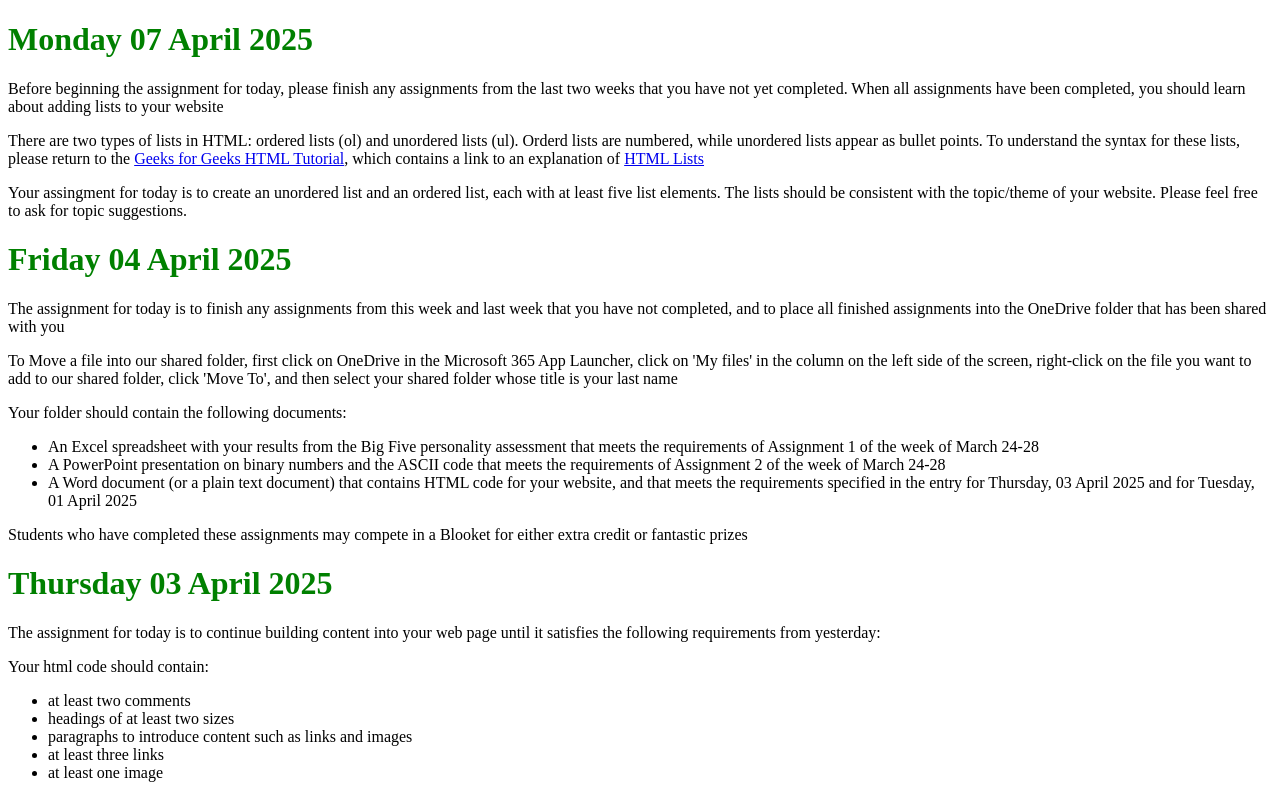
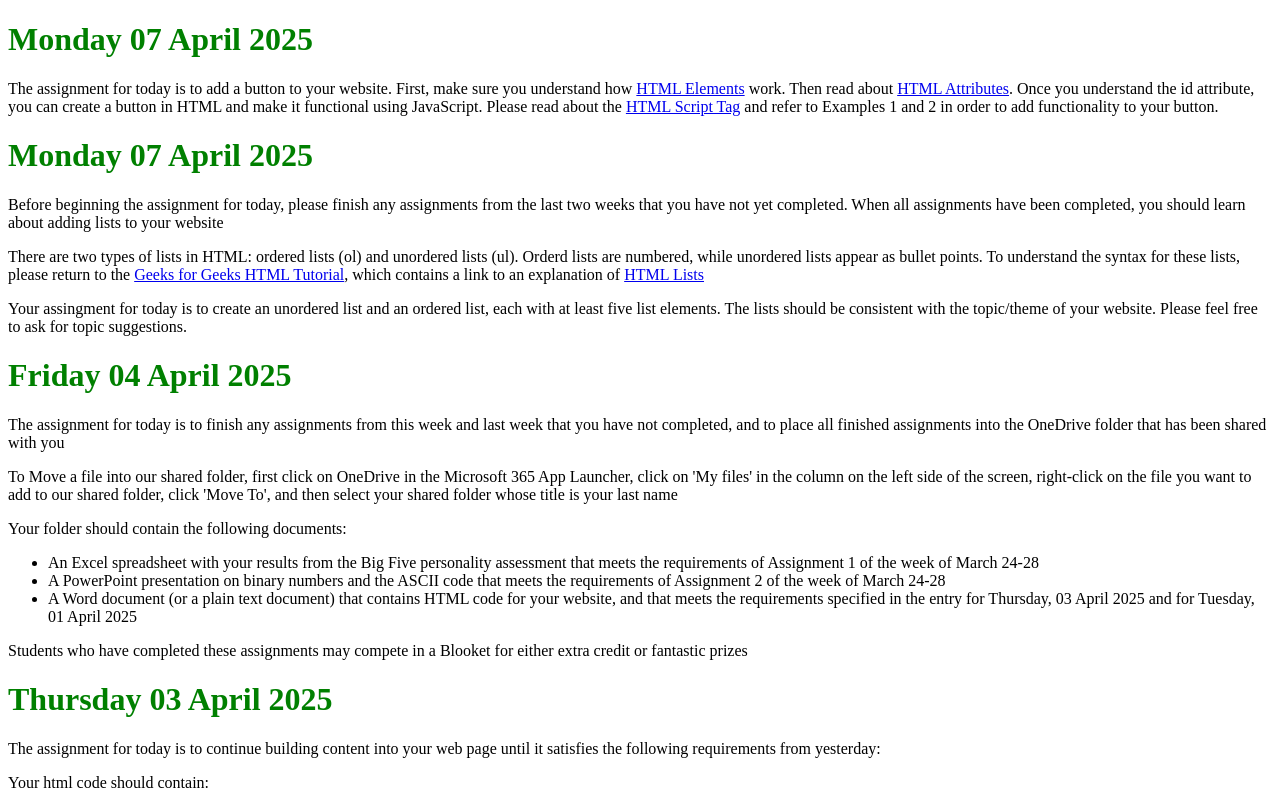
Before and after one commit to DutchRatliff/CS-HCP, a plain HTML site: page index.html in a window 1280 px wide. Shown: the top 795 px of the page. Drawn offline with Linux system fonts and the light colour scheme.

Commit message:
Update index.html

```diff
--- a/index.html
+++ b/index.html
@@ -8,6 +8,13 @@
     </style>
 </head>
 <body>
+    <h1>Monday 07 April 2025</h1>
+    <p>The assignment for today is to add a button to your website.
+        First, make sure you understand how <a href="https://www.geeksforgeeks.org/html-elements/">HTML Elements</a> work.
+        Then read about <a href="https://www.geeksforgeeks.org/html-attributes/">HTML Attributes</a>.
+        Once you understand the id attribute, you can create a button in HTML and make it functional using JavaScript.
+        Please read about the <a href="https://www.geeksforgeeks.org/html-script-tag/">HTML Script Tag</a> and refer to Examples 1 and 2 in order to add functionality to your button.</p>
+
     <h1>Monday 07 April 2025</h1>
     <p>Before beginning the assignment for today, please finish any assignments from the last two weeks that you have not yet completed.
         When all assignments have been completed, you should learn about adding lists to your website</p>
```
